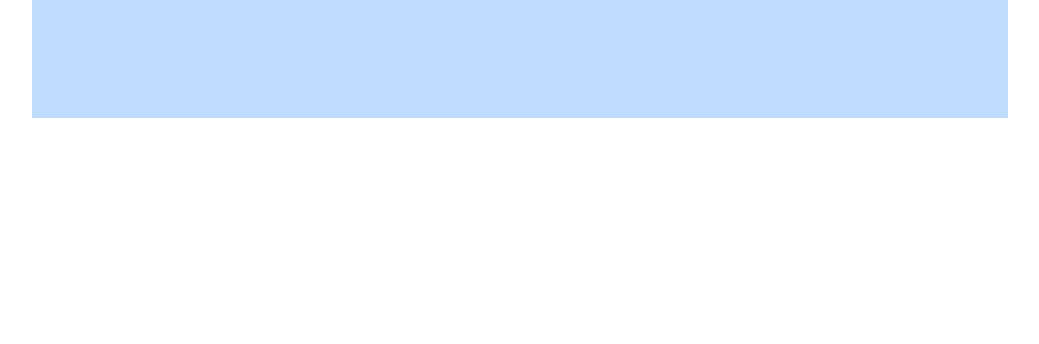
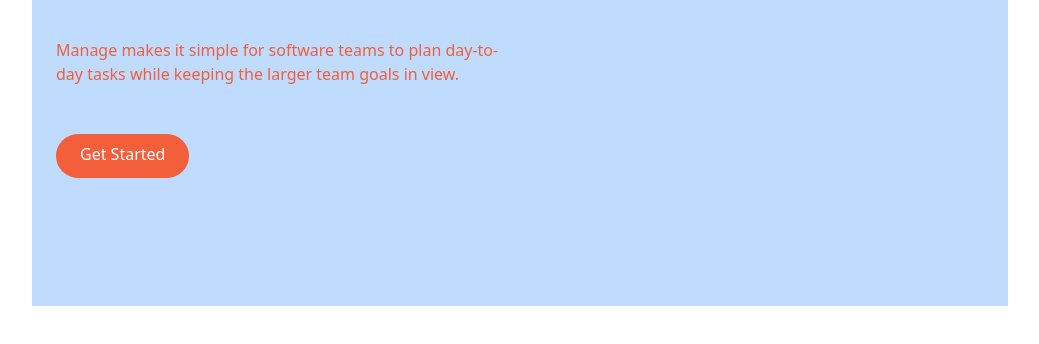
Before and after one commit to kalepadot/tailwind-exercise, a website: page index.html in a window 1280 px wide. Shown: the part 286-630 px from the top of the page, without its empty margins (120-1159 px from the left). Drawn offline with Linux system fonts and the light colour scheme.

Commit message:
left copy and button

```diff
--- a/index.html
+++ b/index.html
@@ -40,7 +40,14 @@
                 <h1 class="max-w-md text-4xl font-bold text-center md:text-5xl md:text-left">
                     Bring everyone together to build better products
                 </h1>
-
+                <p class="max-w-fm text-center md:text-left text-brightRed">
+                    Manage makes it simple for software teams to plan day-to-day tasks while keeping the larger team goals in view.
+                </p>
+                <div class="flex justify-center md:justify-start">
+                    <a href="#" class="p-3 px-6 pt-2 text-white bg-brightRed rounded-full baseline hover:bg-blue-500">
+                        Get Started
+                    </a>
+                </div>
             </div>
             <!-- Image -->
             <div>
```
Also changed, not shown: css/main.css.
